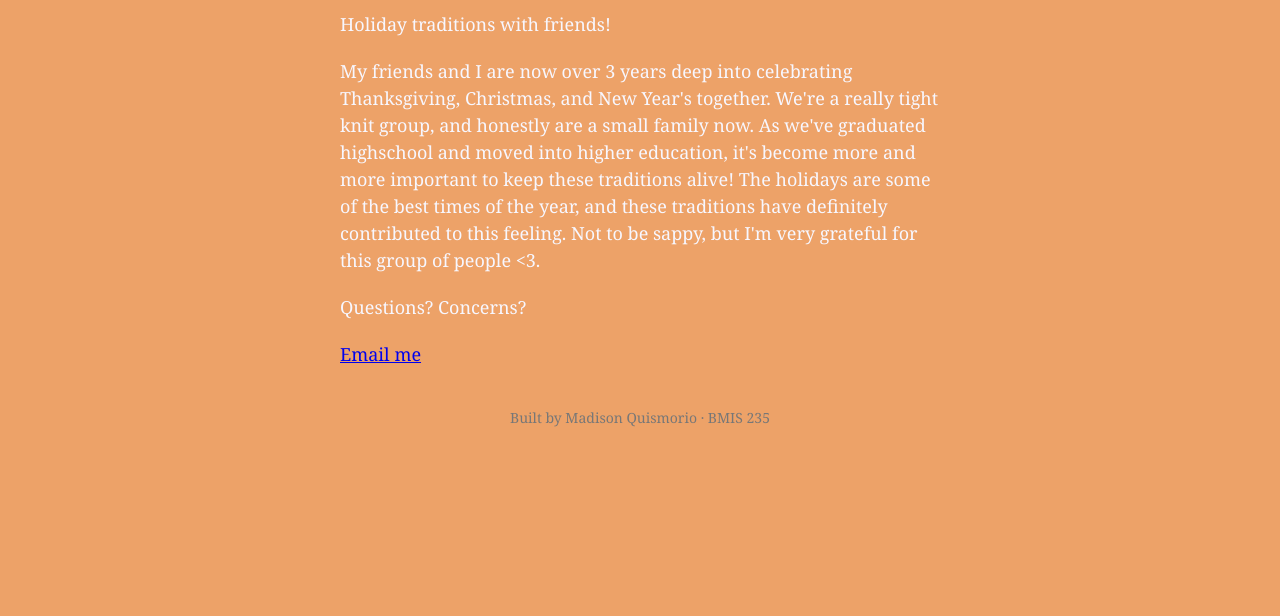
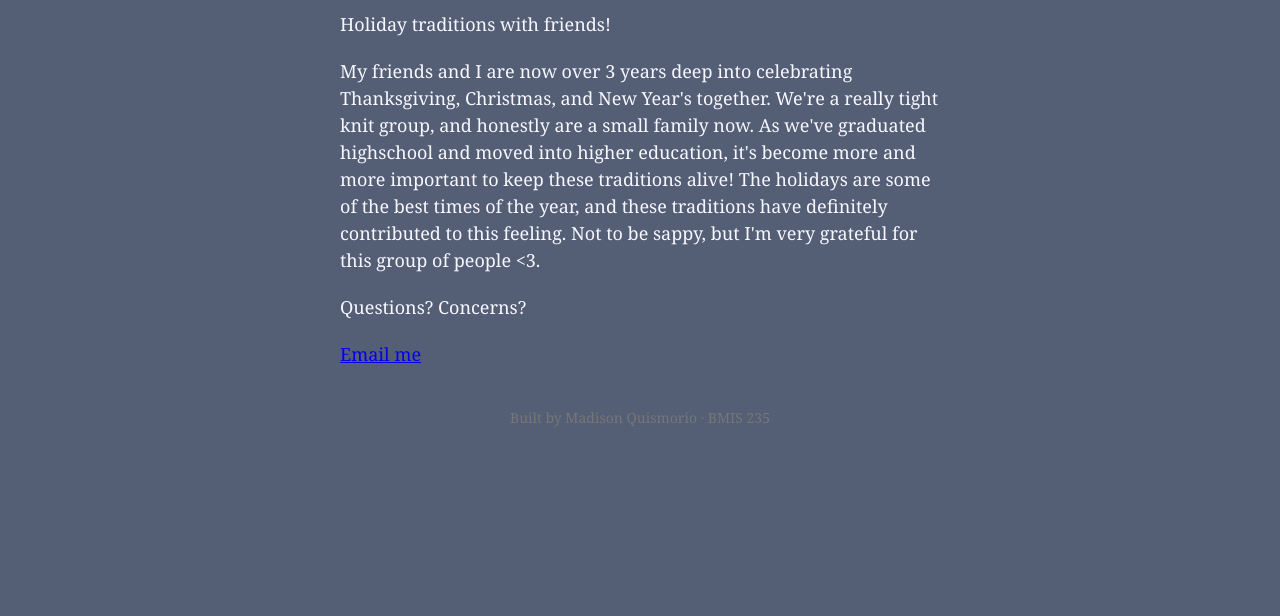
Before and after one commit to mquismorio/bmis235-html-3, a plain HTML site: page home.html in a window 1280 px wide. Shown: the part 184-800 px from the top of the page. Drawn offline with Linux system fonts and the light colour scheme.

Commit message:
Change background color from #eda268 to #545e75

```diff
--- a/styles.css
+++ b/styles.css
@@ -11,7 +11,7 @@
 
 body {
     font-family: Georgia, "Times New Roman", serif;
-    background-color: #eda268;
+    background-color: #545e75;
     color: #f7f7ff;
     margin: 0;
     padding: 0 20px 40px 20px;
```
